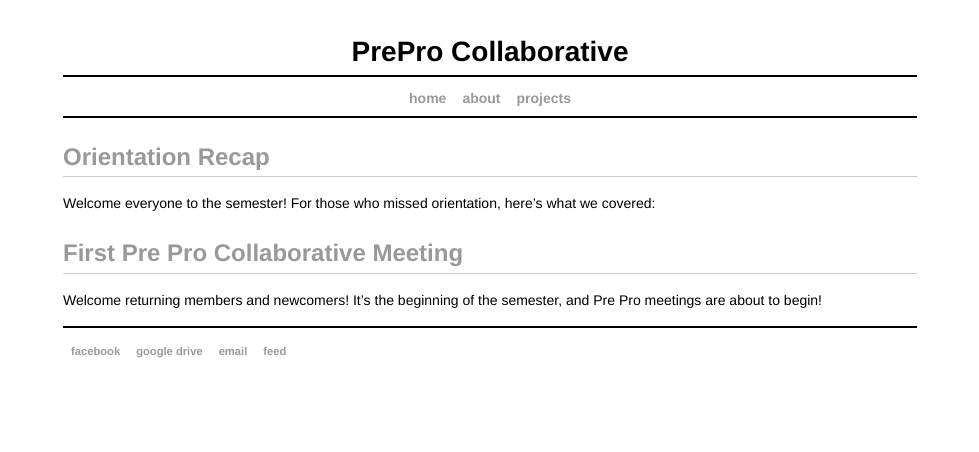
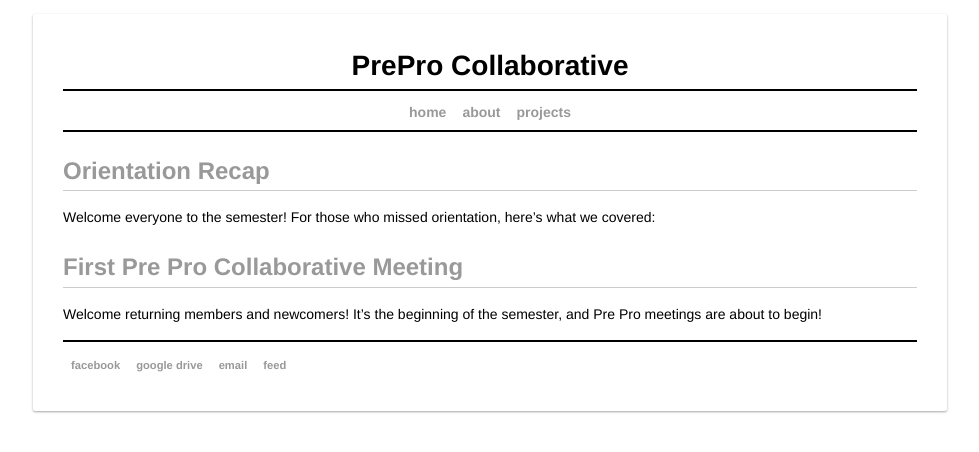
Before and after one commit to utdprepro/utdprepro.github.io, a Jekyll site: the page built from index.md, in a window 1280 px wide. Shown: the top 452 px of the page, without its empty margins (150-1129 px from the left). Built offline with Jekyll 4.4.1, drawn with Linux system fonts in a browser that asks for light colours.

Commit message:
added shadows

```diff
--- a/_layouts/default.html
+++ b/_layouts/default.html
@@ -9,7 +9,7 @@
     <meta charset="utf-8">
 </head>
 
-<body>
+<body class="card">
     <h1>{{ page.title }}</h1>
 
     <nav>
--- a/_layouts/project.html
+++ b/_layouts/project.html
@@ -15,7 +15,7 @@
     {% endif %}
 {% endfor %}
 
-<body>
+<body class="card">
     <h1>{{ page.title }}</h1>
 
     <nav>
--- a/css/main.css
+++ b/css/main.css
@@ -38,3 +38,15 @@
     border-bottom: 2px solid #000;
     text-align: center;
 }
+
+.card {
+    margin-top: 1em;
+    background: #fff;
+    border-radius: 2px;
+    box-shadow: 0 1px 3px rgba(0, 0, 0, 0.12), 0 1px 2px rgba(0, 0, 0, 0.24);
+    transition: all 0.3s cubic-bezier(.25, .8, .25, 1);
+}
+
+.card:hover {
+    box-shadow: 0 14px 28px rgba(0, 0, 0, 0.25), 0 10px 10px rgba(0, 0, 0, 0.22);
+}
```
